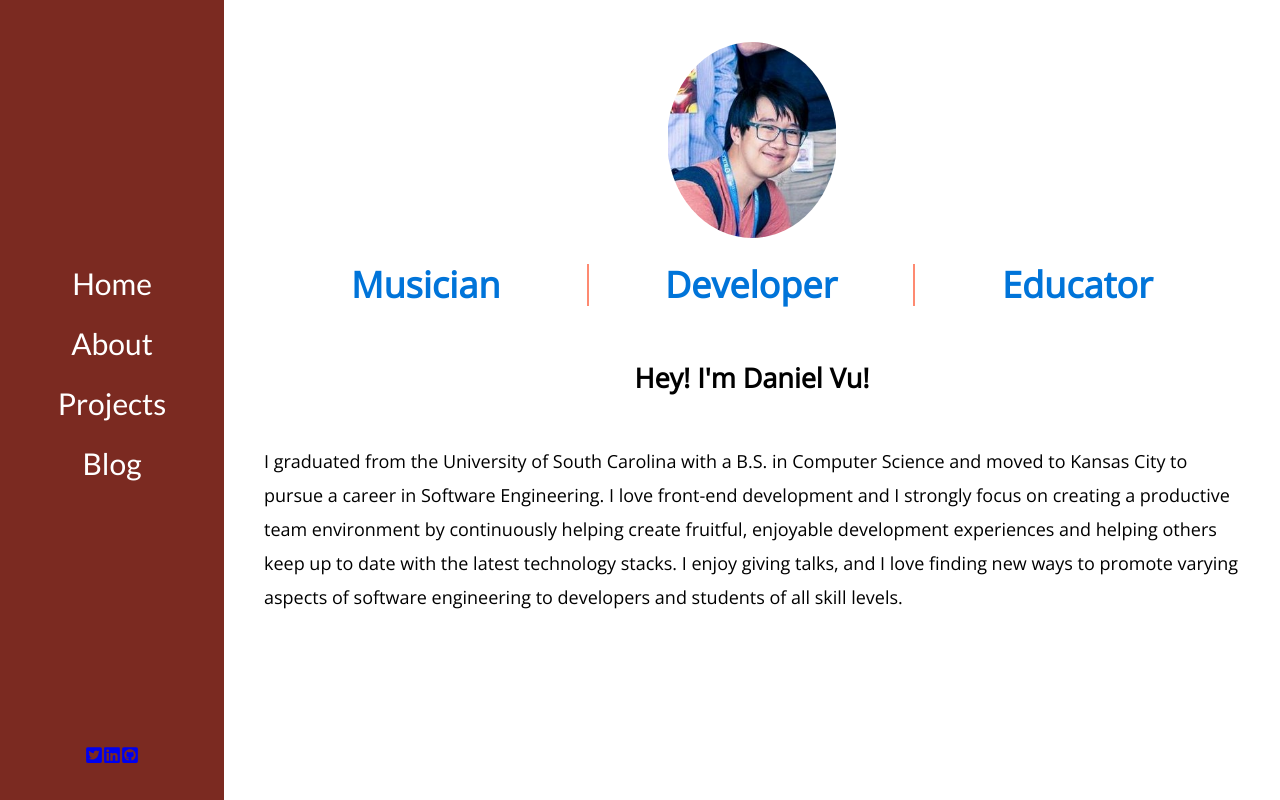
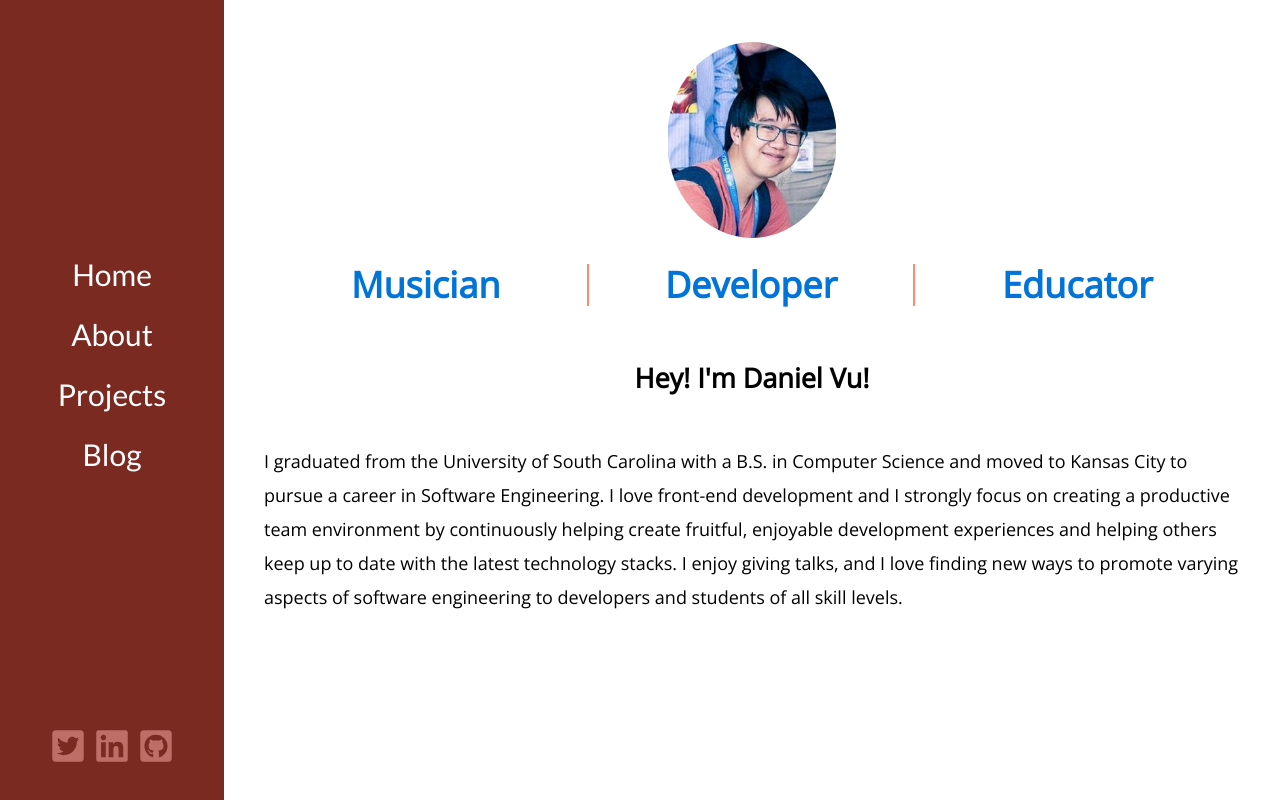
Before and after one commit to dv297/gatsby-blog, a Gatsby site: page / in a window 1280 px wide. Built offline with nearby package versions, Linux system fonts and the light colour scheme; Gatsby itself is replaced by a stand-in of ours.

Commit message:
Fix icons

```diff
--- a/src/components/Navigation/Navigation.tsx
+++ b/src/components/Navigation/Navigation.tsx
@@ -21,7 +21,7 @@ const NavLink = ({ to, label }) => {
 const SocialMediaLink = ({ to, title, Icon }) => {
   return (
     <a href={to} title={title}>
-      <Icon className="navigation-social-media-icon" />
+      <Icon className="h-9 w-9 text-[#bf6e67] hover:text-white" />
     </a>
   )
 }
@@ -36,7 +36,7 @@ const Navigation = (props: NavigationProps) => {
           <NavLink to="/projects" label="Projects" />
           <NavLink to="/blog" label="Blog" />
         </div>
-        <div className="hidden flex-shrink lg:block">
+        <div className="hidden flex-shrink flex-row gap-2 lg:flex lg:flex-row">
           <SocialMediaLink
             to="https://twitter.com/TheDanielVu"
             title="Twitter"
```
